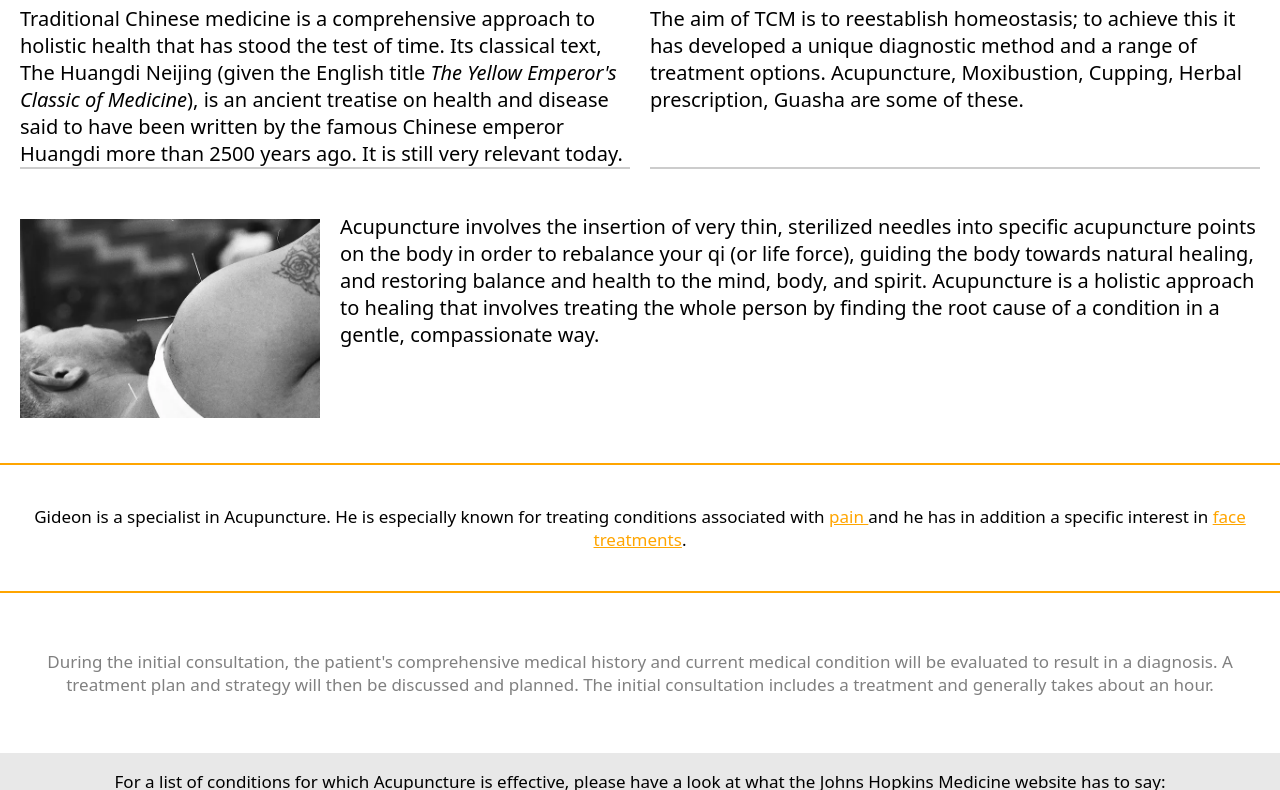
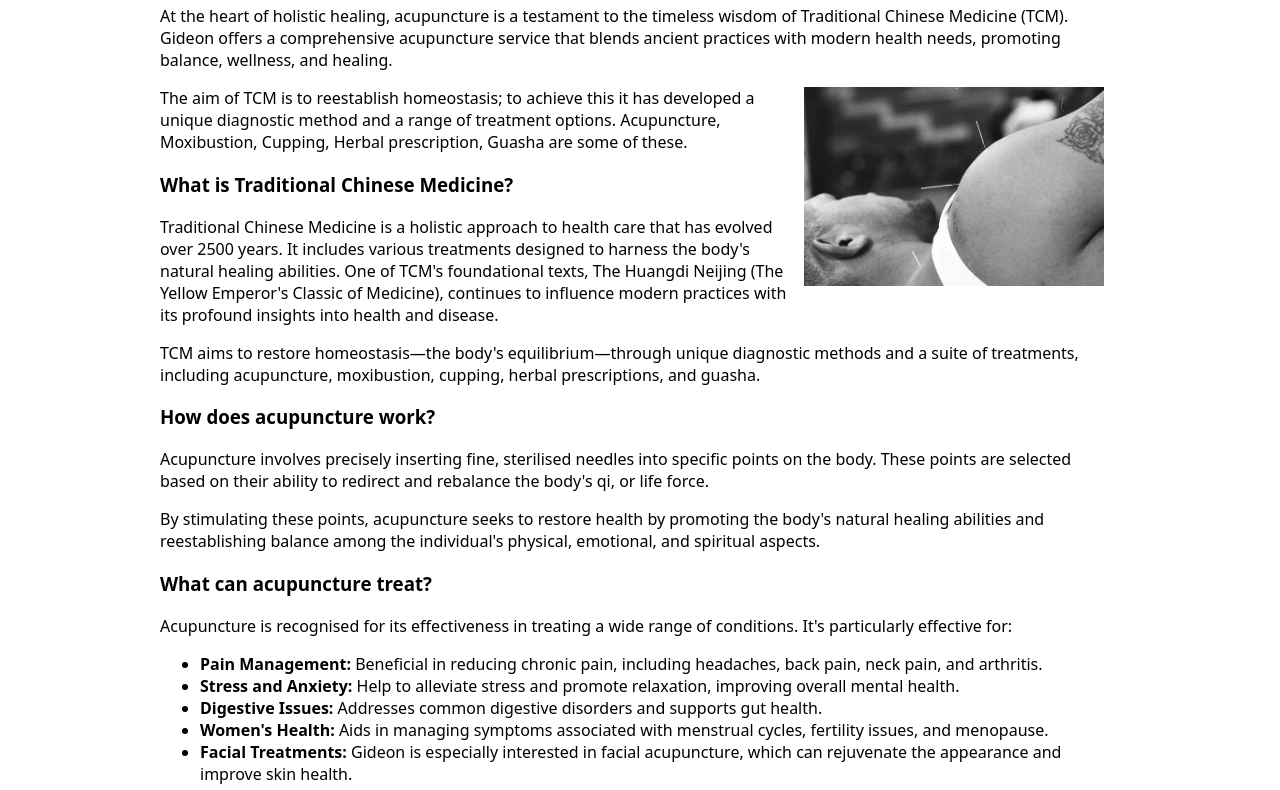
Before and after one commit to gideonLeRoux/southern-right-acupuncture, a plain HTML site: page acupuncture-treatment.html in a window 1280 px wide. Shown: the part 312-1102 px from the top of the page. Drawn offline with Linux system fonts and the light colour scheme.

Commit message:
acupuncture page overhaul

```diff
--- a/acupuncture-treatment.css
+++ b/acupuncture-treatment.css
@@ -126,7 +126,7 @@ main {
 }
 main h1 {
     color: orange;
-    text-align: center;
+    text-align: left;
 }
 .acupuncture-first-section {
     margin-left: 20px;
--- a/acupuncture-treatment.html
+++ b/acupuncture-treatment.html
@@ -14,6 +14,20 @@
             <meta name="viewport" content="width=device-width, initial-scale=1">
             <title>Southern Right Acupuncture</title>
             <link rel="stylesheet" href="acupuncture-treatment.css">
+            <style>
+                .page-content{
+                    padding: 0 12.5%;
+                }
+                picture {
+                    float: right;
+                    padding: 0 1rem;
+                }
+                @media only screen and (max-width: 440px){
+                    picture {
+                        padding: 1rem 0;
+                    }
+                }
+            </style>
         </head>
         <body><!-- Google Tag Manager (noscript) -->
             <noscript><iframe src="https://www.googletagmanager.com/ns.html?id=GTM-KN43LC4C"
@@ -78,43 +92,71 @@
                 </section>
             </header>
             <main>
+                <div class="page-content">
                 <h1>
                     Acupuncture and Traditional Chinese Medicine
                 </h1>
-                <div class="acupuncture-first-section">
-                    <p class="acupuncture-first-section-first-paragraph">
-                        Traditional Chinese medicine is a comprehensive approach to holistic
-                        health that has stood the test of time. Its classical text, The
-                        Huangdi Neijing (given the English title <i>The Yellow Emperor's Classic of
-                        Medicine</i>), is an ancient treatise on health and disease said to have
-                        been written by the famous Chinese emperor Huangdi more than 2500
-                        years ago. It is still very relevant today.
+                <p>
+                    At the heart of holistic healing, acupuncture is a testament to the timeless wisdom of Traditional Chinese Medicine (TCM). Gideon offers a comprehensive acupuncture service that blends ancient practices with modern health needs, promoting balance, wellness, and healing.
                 </p>
-                    <p class="acupuncture-first-section-second-paragraph">
+                <picture>
+                    <source srcset="images/images-last/acupuncture.webp" type="image/webp">
+                    <img src="images/images-last/acupuncture.jpg" alt="Acupuncture treatment" loading="lazy" class="acupucture-image">
+                </picture>
+                <p>
                     The aim of TCM is to reestablish homeostasis; to achieve this it has
                     developed a unique diagnostic method and a range of treatment options.
                     Acupuncture, Moxibustion, Cupping, Herbal prescription, Guasha are
                     some of these.
                 </p>
-                </div>
-                <div class="acupuncture-second-section">
-                    <picture>
-                        <source srcset="images/images-last/acupuncture.webp" type="image/webp">
-                        <img src="images/images-last/acupuncture.jpg" alt="Acupuncture treatment" loading="lazy" class="acupucture-image">
-                    </picture>
+                <h3>What is Traditional Chinese Medicine?</h3>
                 <p>
-                        Acupuncture involves the insertion of very thin, sterilized needles
-                        into specific acupuncture points on the body in order to rebalance
-                        your qi (or life force), guiding the body towards natural healing, and
-                        restoring balance and health to the mind, body, and spirit.
-                        Acupuncture is a holistic approach to healing that involves treating
-                        the whole person by finding the root cause of a condition in a gentle,
-                        compassionate way.
+                    Traditional Chinese Medicine is a holistic approach to health care that has evolved over 2500 years. It includes various treatments designed to harness the body's natural healing abilities. One of TCM's foundational texts, The Huangdi Neijing (The Yellow Emperor's Classic of Medicine), continues to influence modern practices with its profound insights into health and disease.
                 </p>
-                </div>
+                <p>
+                    TCM aims to restore homeostasis—the body's equilibrium—through unique diagnostic methods and a suite of treatments, including acupuncture, moxibustion, cupping, herbal prescriptions, and guasha.
+                </p>
+                <h3>How does acupuncture work?</h3>
+                <p>
+                    Acupuncture involves precisely inserting fine, sterilised needles into specific points on the body. These points are selected based on their ability to redirect and rebalance the body's qi, or life force.
+                </p>
+                <p>
+                    By stimulating these points, acupuncture seeks to restore health by promoting the body's natural healing abilities and reestablishing balance among the individual's physical, emotional, and spiritual aspects.
+                </p>
+                <h3>What can acupuncture treat? </h3>
+                <p>
+                    Acupuncture is recognised for its effectiveness in treating a wide range of conditions. It's particularly effective for:
+                </p>
+                <ul>
+                    <li><strong>Pain Management: </strong>Beneficial in reducing chronic pain, including headaches, back pain, neck pain, and arthritis. </li>
+                    <li><strong>Stress and Anxiety: </strong>Help to alleviate stress and promote relaxation, improving overall mental health.</li>
+                    <li><strong>Digestive Issues: </strong>Addresses common digestive disorders and supports gut health. </li>
+                    <li><strong>Women's Health: </strong>Aids in managing symptoms associated with menstrual cycles, fertility issues, and menopause. </li>
+                    <li><strong>Facial Treatments: </strong>Gideon is especially interested in facial acupuncture, which can rejuvenate the appearance and improve skin health. </li>
+                </ul>
+                <p>
+                    Visit the Johns Hopkins Medicine website on acupuncture here for an extensive list of conditions effectively treated by acupuncture.
+                </p>
+                <h3>What should I expect during my first acupuncture visit?</h3>
+                <p>
+                    You will discuss your comprehensive medical history and current health concerns during your initial consultation with Gideon.
+                </p>
+                <p>
+                    This thorough evaluation is critical in developing an accurate diagnosis and crafting a personalised treatment plan. The first session, which typically lasts about an hour, includes both the consultation and your initial acupuncture treatment.
+                </p>
+                <h3>Why choose Gideon le Roux for acupuncture?</h3>
+                <p>
+                    Gideon is an acupuncture specialist dedicated to promoting holistic health through traditional and innovative techniques. With extensive training in Traditional Chinese Medicine (TCM) and acupuncture, he brings a wealth of knowledge and experience to his practice. Gideon understands that each individual is unique, providing personalised care tailored to your specific health needs and wellness goals.
+                </p>
+                <p>
+                    His approach is holistic, grounded in the philosophy of treating the whole person and addressing every aspect of well-being. Patients receive care in a supportive, nurturing environment where they feel valued and understood.
+                </p>
+                <p>
+                    Start your journey towards healing and harmony today by scheduling your first session with Gideon le Roux.
+                </p>
                 <p class="acupuncture-third-section">
                     Gideon is a specialist in Acupuncture. He is especially known for
-                    treating conditions associated with <a href="index.html#pain">pain </a>
+                    treating conditions associated with <a href="index.html#pain">pain</a>
                     and he has in addition a specific interest in <a href="index.html#face-rejuvenation">face treatments</a>.
                 </p>
                 <p class="acupuncture-forth-section">
@@ -133,6 +175,7 @@
                             https://www.hopkinsmedicine.org/health/wellness-and-prevention/acupuncture
                         </a>
                     </p>
+                </div>
             </div>
             </main>
             <footer>
```
Lines whose indentation alone changed are shown as unchanged.
